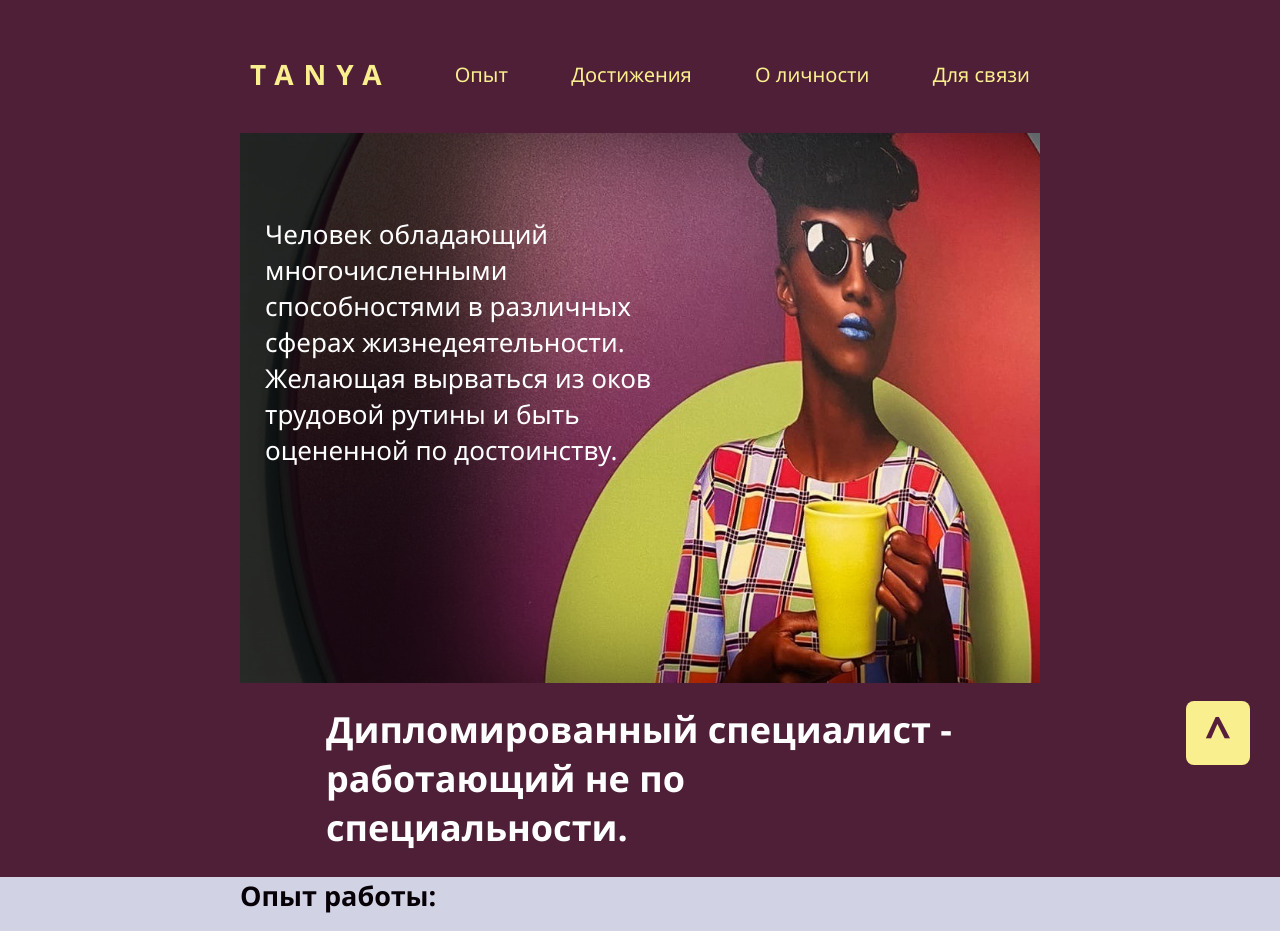
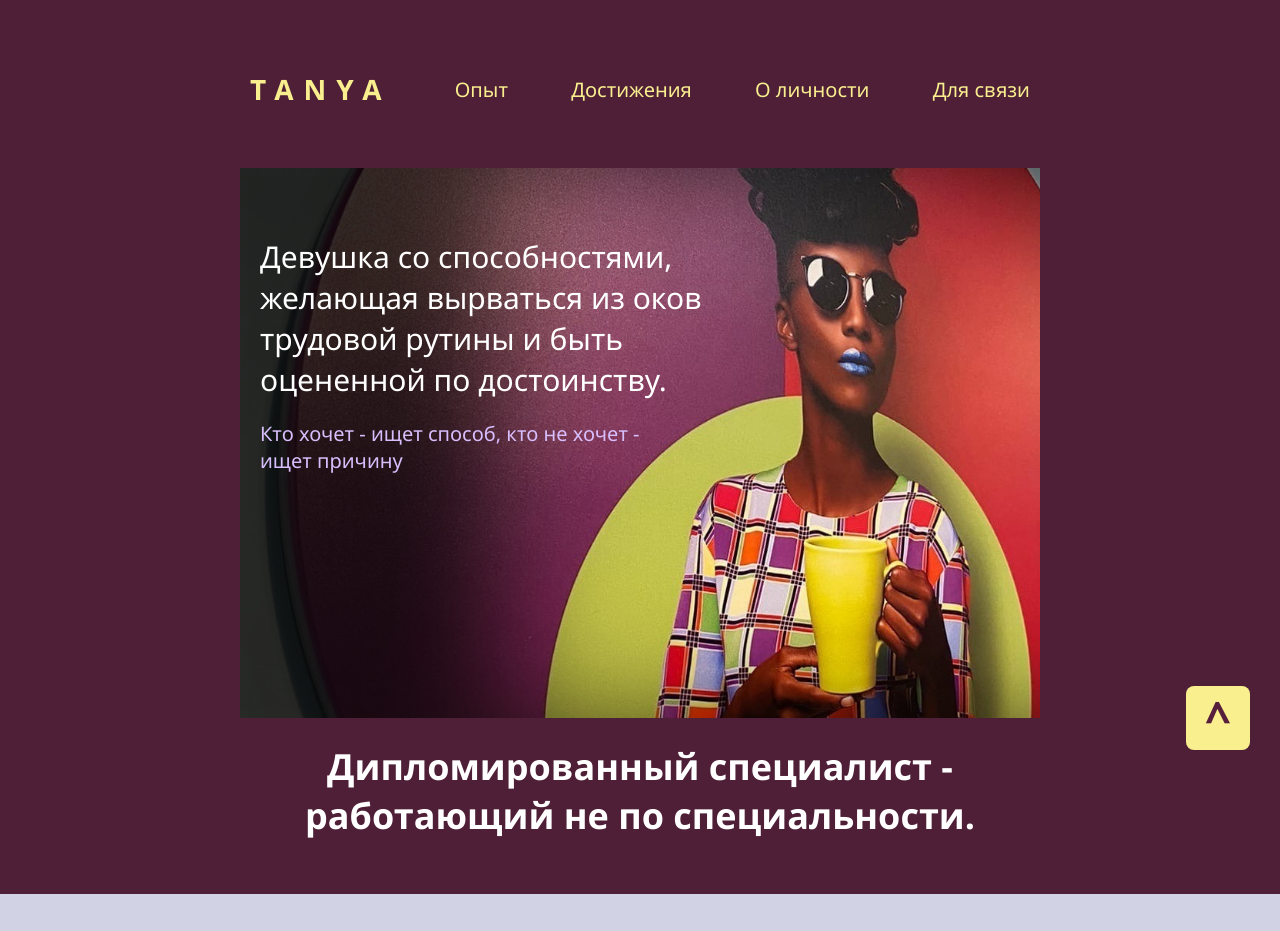
Before and after one commit to Kommeta/Greeting, a plain HTML site: page index.html in a window 1280 px wide. Shown: the top 931 px of the page. Drawn offline with Linux system fonts and the light colour scheme.

Commit message:
Update index.html

```diff
--- a/index.html
+++ b/index.html
@@ -17,44 +17,32 @@
     .body{
         min-width: 850px;
     }
-
     .new-font {
         font-family: 'Segoe UI', Tahoma, Geneva, Verdana, sans-serif;
         font-size: 18px;
     }
-
     h2 {
         color: rgb(7, 0, 7);
         margin-top: 0;
         margin-bottom: 20px;
     }
-
     .bolt-text {
         font-weight: bold;
     }
-
     .name-text {
         color: rgb(250, 239, 142);
     }
-
     .white-text {
         color: white;
     }
-
-
     .gree {
         background: #4e1f37;
     }
-
     .block1 {
         width: 800px;
-        margin: auto;
-        padding-top: 25px;
-        padding-bottom: 25px;
-    }
-
-    .block1.no-pading-top {
-        padding-top: 0;
+        margin: 0 auto;
+        padding-top: 40px;
+        padding-bottom: 30px;
     }
 
     .exp {
@@ -62,7 +50,6 @@
         padding: 0;
         margin: 0;
     }
-
     .nav {
         list-style: none;
         padding: 0;
@@ -73,7 +60,6 @@
         margin-bottom: 30px;
         font-size: 20px;
     }
-
     .nav li {
         display: inline-block;
         padding: 5px;
@@ -81,28 +67,23 @@
         cursor: pointer;
 
     }
-
     .nav li a {
         text-decoration: none;
         color: rgb(250, 239, 142);
     }
-
     .exp {
         list-style: none;
         padding: 0;
         margin: 0;
     }
-
     .exp li {
         margin: 12px 0;
     }
-
     .activiti {
         list-style: none;
         padding: 0;
         margin: 20px 0;
     }
-
     .activiti li {
         background: url(./img/free-icon-check-mark-66936\ \(1\).png) no-repeat left center;
         padding-left: 50px;
@@ -110,14 +91,12 @@
         padding-bottom: 5px;
         margin: 20px 0;
     }
-
     .strength {
         list-style: none;
         padding: 0;
         margin: 20px 0;
         column-count: 2;
     }
-
     .strength li {
         background: url(./img/free-icon-checkmark-1828713\ \(2\).png) no-repeat left center;
         padding-left: 50px;
@@ -125,63 +104,51 @@
         padding-bottom: 5px;
         margin: 20px 0;
     }
-
     .blue {
         background: rgb(209 210 228);
     }
-
     .rose {
         background: rgb(230 208 204);
     }
-
     .green {
         background: rgb(239 239 205);
     }
-
     .fiolet {
         background: #d9befd;
     }
-
     .logo-img {
         width: 800px;
     }
-
     .name-tag {
         font-size: 28px;
         letter-spacing: 10px;
     }
-
     .paragraph {
         margin: 18px 0;
         font-size: 20px;
         line-height: 30px;
     }
-
     .hands-bg {
         background-image: url("./img/vetka.jpg");
         background-position: center;
         background-size: cover;
     }
-
     .circkle-img {
         border-radius: 50%;
     }
-
     .img-conteiner {
         display: flex;
         justify-content: space-between;
         margin-top: 30px;
     }
-
     #contact-form {
         display: flex;
         flex-direction: column;
         align-items: flex-end;
     }
-
     #contact-form input, #contact-form textarea {
         padding: 15px 5px;
-        margin-bottom: 10px;
+        margin-bottom: 20px;
         font-size: 20px;
         font-weight: bold;
         width: 794px;
@@ -190,12 +157,10 @@
         border: 3px solid rgb(250, 239, 142);
         border-radius: 10px;
     }
-
     textarea {
         font-family: 'Segoe UI', Tahoma, Geneva, Verdana, sans-serif;
         height: 100px;
     }
-
     input#submit {
         width: 300px;
         cursor: pointer;
@@ -203,7 +168,6 @@
         color: #571f3c;
         font-size: 24px;
     }
-
     #gotop {
         width: 64px;
         height: 64px;
@@ -215,30 +179,31 @@
         font-weight: bold;
         text-align: center;
         position: fixed;
-        bottom: 35px;
+        bottom: 50px;
         right: 30px;
         border-radius: 8px;
     }
-
     .logo-conteiner {
         width: 800px;
         height: 550px;
         background-image: url(./img/JOr3ekujAjc.jpg);
         background-size: cover;
         box-shadow: 280px 0px 120px -15px rgba(0, 0, 0, 0.8) inset;
+        margin-top: 50px;
     }
-
     .text-overlap {
-    position: relative;
-    padding: 30px 514px 0px 180px;
-    top: -342px;
-    margin: -155px;
-    font-size: 26px;
-    line-height: normal;
+        font-size: 30px;
+        line-height: normal;
+        padding: 68px 270px 0 20px;
     }
-
+    .wheit-text-title{
+        color: #d9befd;
+        font-size: 20px;
+        margin-top: 20px;
+        padding: 0 270px 0 20px;
+    }
     .text-two {
-        margin: 0px 86px 0px 86px;
+        text-align: center;
     }
 
 </style>
@@ -253,23 +218,24 @@
                     <li><a href="#102">Достижения</a></li>
                     <li><a href="#103">О личности</a></li>
                     <li><a href="#104">Для связи</a></li>
+                </ul>
 
-        </ul>
+                <div class="logo-conteiner">
+                    <p class="white-text paragraph text-overlap">
+                        Девушка со способностями, желающая вырваться из оков трудовой рутины и быть оцененной по достоинству.</p>
+                    <p class="wheit-text-title">Кто хочет - ищет способ, кто не хочет - <br> ищет причину</p>
+                </div>
+                <h1 class="white-text text-two">Дипломированный специалист -  работающий не по специальности.</h1>
+            </div>
+            <!--block1-->
+        </div>
+        <!--gree-->
 
-        <div class="logo-conteiner"></div>
 
-        <p class="white-text paragraph text-overlap">
-            Человек обладающий многочисленными способностями в различных сферах жизнедеятельности. <br>
-            Желающая вырваться из оков трудовой рутины и быть оцененной по достоинству.</p>
-        </div>
 
-            <div class="block1">
-                <h1 class="white-text text-two">Дипломированный специалист - работающий не по специальности.</h1>
-            </div>
-        </div>
 
         <div class="blue">
-            <div class="block1 no-pading-top" id="101">
+            <div class="block1" id="101">
                 <h2>Опыт работы: </h2>
 
             <ul class="exp">
@@ -281,7 +247,7 @@
     </div>
 
         <div class="rose">
-            <div class="block1 no-pading-top" id="102">
+            <div class="block1" id="102">
 
         <h2>Мои достижения:</h2>
 
@@ -297,7 +263,7 @@
     </div>
 
     <div class="green">
-        <div class="block1 no-pading-top" id="103">
+        <div class="block1" id="103">
 
         <h2>Мои сильные стороны:</h2>
 
@@ -323,7 +289,7 @@
 
     <div class="fiolet">
 
-        <div class="block1 no-pading-top" id="104">
+        <div class="block1" id="104">
 
             <h2>Личное</h2>
             <p class="paragraph">О жизни, о многочисленных увлечениях, о предпочтениях, о путешествиях,
```
